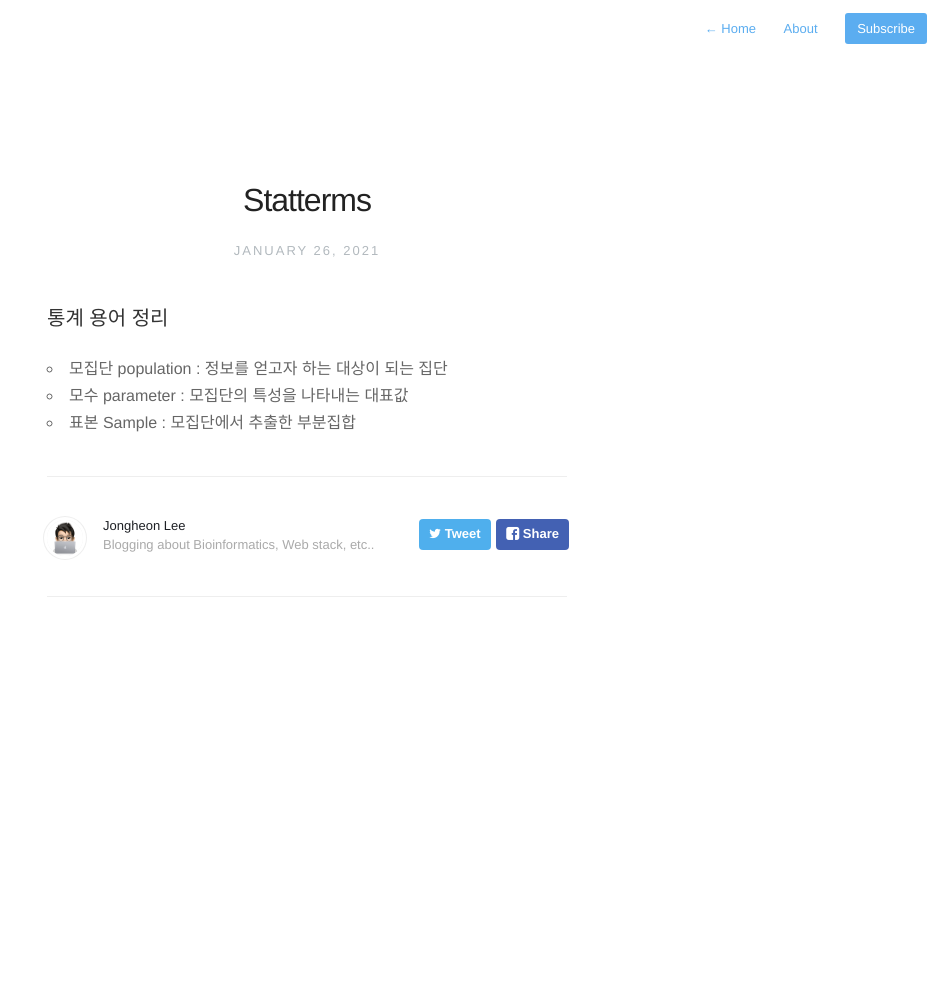
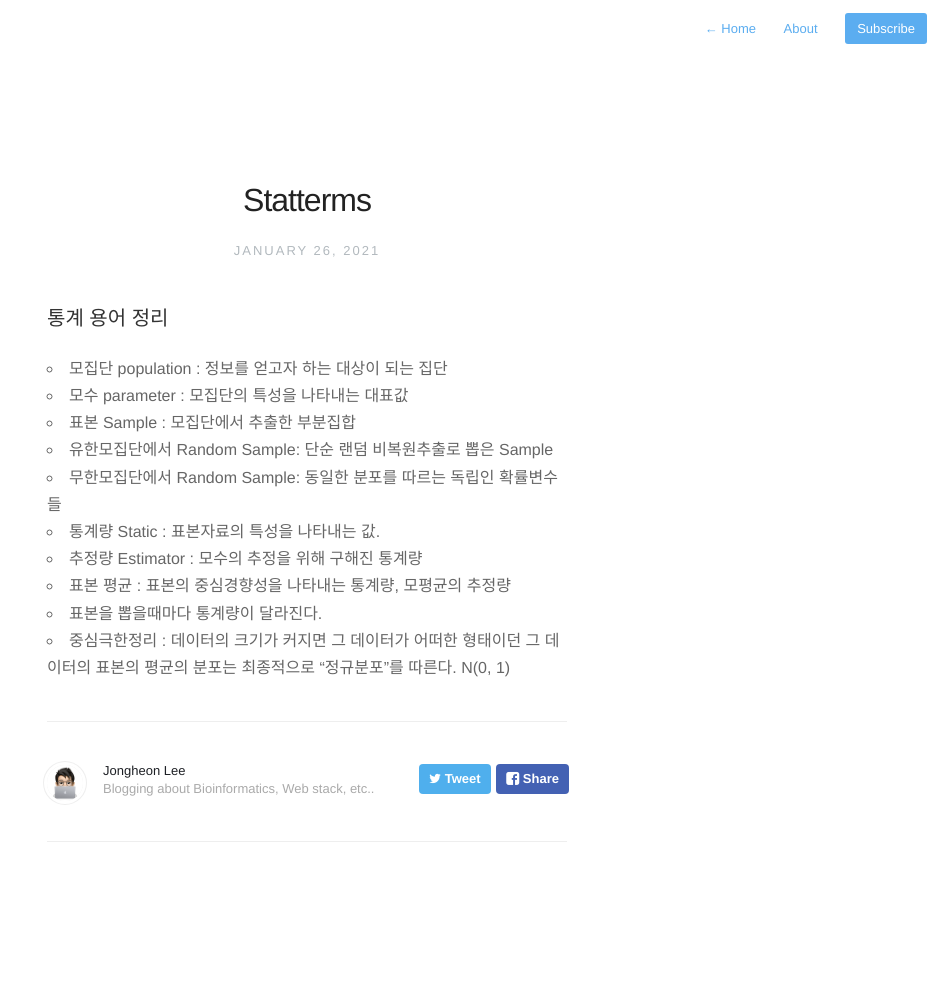
Before and after one commit to martinuslee/martinuslee.github.io, a Jekyll site: the page built from _posts/2021-01-26-statterms.md, in a window 1280 px wide. Shown: the whole page, without its empty margins (333-1280 px from the left). Built offline with Jekyll 4.4.1, drawn with Linux system fonts in a browser that asks for light colours; nearby versions of some CDN libraries; before the commit the page ends 900 px from its top, so only the background shows below that.

Commit message:
Update 2021-01-26-statterms.md

```diff
--- a/_posts/2021-01-26-statterms.md
+++ b/_posts/2021-01-26-statterms.md
@@ -3,3 +3,12 @@
 + 모집단 population : 정보를 얻고자 하는 대상이 되는 집단
 + 모수 parameter : 모집단의 특성을 나타내는 대표값
 + 표본 Sample : 모집단에서 추출한 부분집합
+   - 유한모집단에서 Random Sample: 단순 랜덤 비복원추출로 뽑은 Sample
+   - 무한모집단에서 Random Sample: 동일한 분포를 따르는 독립인 확률변수들
+
++ 통계량 Static : 표본자료의 특성을 나타내는 값.
++ 추정량 Estimator : 모수의 추정을 위해 구해진 통계량
++ 표본 평균 : 표본의 중심경향성을 나타내는 통계량, 모평균의 추정량
+  - 표본을 뽑을때마다 통계량이 달라진다.
+
++ 중심극한정리 : 데이터의 크기가 커지면 그 데이터가 어떠한 형태이던 그 데이터의 표본의 평균의 분포는 최종적으로 "정규분포"를 따른다. N(0, 1)
```
